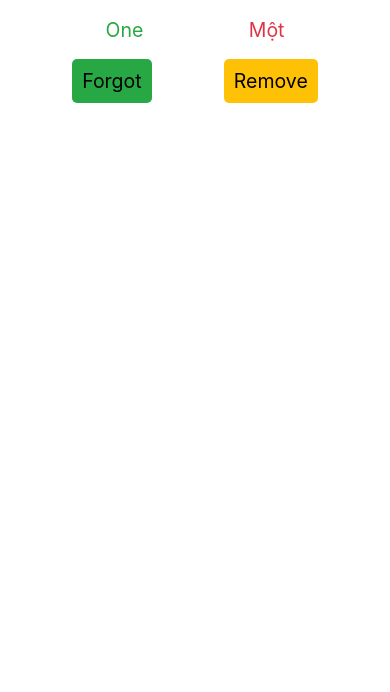
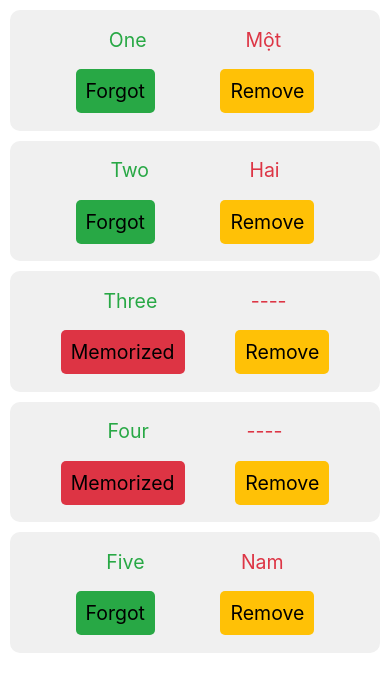
Before and after one commit to HaiSon1007/Reactnativeve29092020, a React Native app: screen / in a window 390 px wide. Shown: the top 692 px of the page. Built offline with nearby package versions, Linux system fonts and the light colour scheme.

Commit message:
list word

```diff
--- a/src/screens/MainScreen.js
+++ b/src/screens/MainScreen.js
@@ -5,9 +5,27 @@ import AppDimensions from '../utils/AppDimensions';
 
 export default class MainScreen extends Component {
   render() {
-    const word = {en: 'One', vn: 'Một', isMemorized: false};
+    const words = [
+      {id: 1, en: 'One', vn: 'Một', isMemorized: false},
+      {id: 2, en: 'Two', vn: 'Hai', isMemorized: false},
+      {id: 3, en: 'Three', vn: 'Ba', isMemorized: true},
+      {id: 4, en: 'Four', vn: 'Bon', isMemorized: true},
+      {id: 5, en: 'Five', vn: 'Nam', isMemorized: false},
+    ];
     return (
       <View style={styles.container}>
+        {/* {
+          [
+          <Text>{words[0].en}</Text>,
+          <Text>{words[1].en}</Text>,
+          <Text>{words[2].en}</Text>,
+          <Text>{words[3].en}</Text>,
+          <Text>{words[4].en}</Text>,
+          ]
+        } */}
+        {words.map(word => {
+          return (
+            <View style={styles.containerWord} key={word.id.toString()}>
               <View style={styles.containerText}>
                 <Text style={styles.textEn}>{word.en}</Text>
                 <Text style={styles.textVn}>
@@ -30,14 +48,24 @@ export default class MainScreen extends Component {
               </View>
             </View>
           );
+        })}
+      </View>
+    );
   }
 }
 
 const styles = StyleSheet.create({
   container: {
+    flex: 1,
+  },
+  containerWord: {
     flexDirection: 'column',
     height: AppDimensions.getHeight() / 7,
     justifyContent: 'space-evenly',
+    backgroundColor: '#F0F0F0',
+    marginTop: 10,
+    marginHorizontal: 10,
+    borderRadius: 10,
   },
   containerText: {
     flexDirection: 'row',
```
Lines whose indentation alone changed are shown as unchanged.
